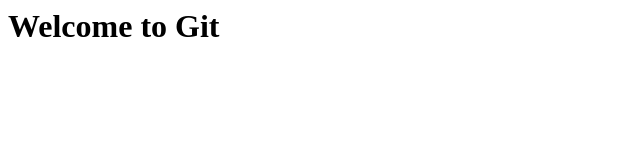
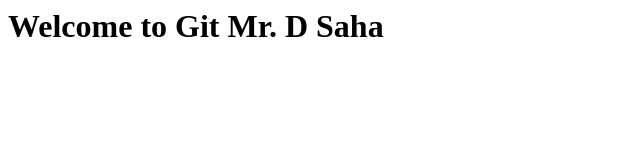
Before and after one commit to dsaha-84/Demo-Practise, a plain HTML site: page webapps/index.html in a window 1280 px wide. Shown: the whole page, without its empty margins (0-640 px from the left). Drawn offline with Linux system fonts and the light colour scheme.

Commit message:
modify index.html

```diff
--- a/webapps/index.html
+++ b/webapps/index.html
@@ -1 +1 @@
-<h1>Welcome to Git</h1>
+<h1>Welcome to Git Mr. D Saha</h1>
```
